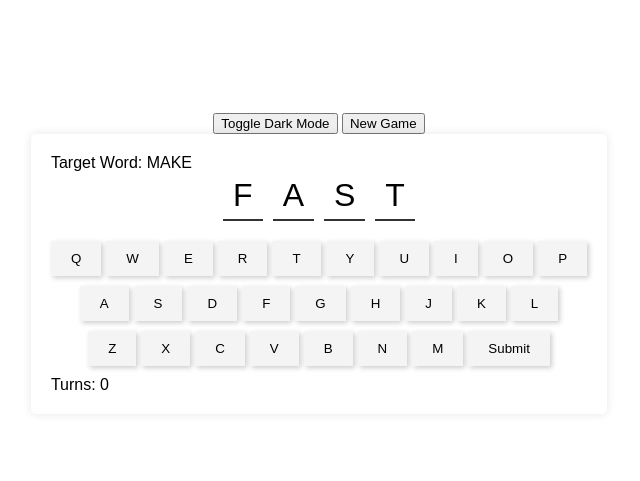
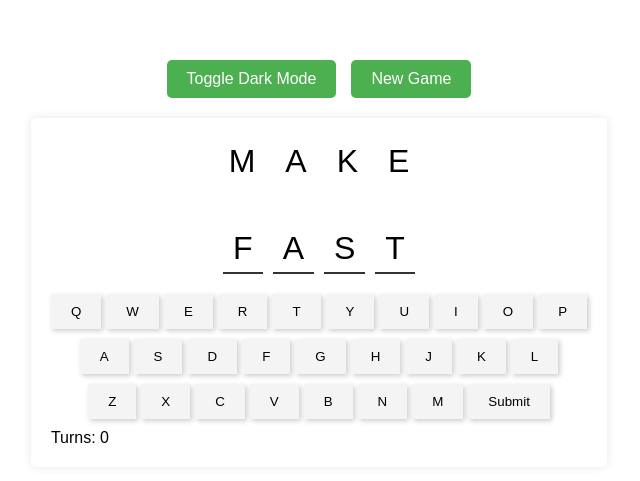
Before and after one commit to mimcmahon20/Laddle, a website with bundled scripts: page index.html in a window 1280 px wide. Shown: the part 145-626 px from the top of the page, without its empty margins (321-961 px from the left). Built offline with nearby package versions, Linux system fonts and the light colour scheme; no server answers.

Commit message:
Updated styling

```diff
--- a/gameUI.js
+++ b/gameUI.js
@@ -80,7 +80,6 @@ window.addEventListener("DOMContentLoaded", () => {
 
   submitButton.addEventListener("click", () => {
     const guessedLetter = selectedKey;
-    console.log(guessedLetter);
     if (selectedLetterIndex !== null && guessedLetter) {
       handleGuess(selectedLetterIndex, guessedLetter);
     }
@@ -100,9 +99,7 @@ window.addEventListener("DOMContentLoaded", () => {
     }
     //try to submit if key is enter
     if (e.key == "Enter") {
-      console.log("enter pressed");
       if (selectedLetterIndex !== null && guessedLetter) {
-        console.log(selectedLetterIndex, selectedKey);
         handleGuess(selectedLetterIndex, selectedKey);
       }
     }
@@ -126,6 +123,10 @@ window.addEventListener("DOMContentLoaded", () => {
         letterButtons[selectedLetterIndex].style.backgroundColor = "#E54B31";
         displayFeedback("Invalid guess. Please try again.");
       }
+      setTimeout(() => {
+        clearHighlights();
+        selectedLetterIndex = null;
+      }, 400);
     } else {
       displayFeedback("Invalid guess. Please try again.");
     }
@@ -140,7 +141,7 @@ window.addEventListener("DOMContentLoaded", () => {
 
     // Update turns count
     turnsDisplay.textContent = `Turns: ${gameState.turnsTaken}`;
-
+    updateTargetWord();
     // Check win/lose status and provide feedback
     if (gameState.status === "win") {
       displayFeedback(
@@ -152,8 +153,8 @@ window.addEventListener("DOMContentLoaded", () => {
       feedbackDiv.textContent = ""; // clear feedback if game is ongoing
     }
 
-    const targetWordDisplay = document.getElementById("display-target-word");
-    targetWordDisplay.textContent = gameState.targetWord;
+    // const targetWordDisplay = document.getElementById("display-target-word");
+    // targetWordDisplay.textContent = gameState.targetWord;
   }
 
   function clearHighlights() {
@@ -166,5 +167,14 @@ window.addEventListener("DOMContentLoaded", () => {
     feedbackDiv.textContent = message;
   }
 
+  function updateTargetWord() {
+    const targetWordDisplay = document.querySelectorAll(".target-letter");
+    console.log(targetWordDisplay)
+    targetWordDisplay.forEach((button,index) => {
+      button.textContent = gameState.targetWord.split("")[index];
+    })
+    //targetWordDisplay.textContent = "hi";
+  }
+
   updateUI();
 });
--- a/index.html
+++ b/index.html
@@ -13,7 +13,12 @@
    </div>
     <div class="game-container">
       <div class="target-word">
-        Target Word: <span id="display-target-word"></span>
+         <span id="display-target-word" class="target-word-container">
+          <div class="target-letter" data-index="5"></div>
+          <div class="target-letter" data-index="6"></div>
+          <div class="target-letter" data-index="7"></div>
+          <div class="target-letter" data-index="8"></div>
+        </span>
       </div>
 
       <div class="word-display">
--- a/style.css
+++ b/style.css
@@ -15,6 +15,23 @@ body {
     /* ... other styles ... */
 }
 
+#new-game,
+#dark-mode-toggle {
+  padding: 10px 20px;
+  font-size: 1em;
+  border: none;
+  border-radius: 5px;
+  background-color: #4CAF50;  /* A shade of green for a fresh look */
+  color: white;
+  cursor: pointer;
+  transition: background-color 0.3s;
+}
+
+#new-game:hover,
+#dark-mode-toggle:hover {
+  background-color: #45a049;  /* A slightly darker shade for hover effect */
+}
+
 .game-container {
   background: #fff;
   padding: 20px;
@@ -22,11 +39,22 @@ body {
   box-shadow: 0 0 10px rgba(0, 0, 0, 0.1);
 }
 
-.word-display {
+.word-display,
+.target-word,
+.target-word-container  {
   display: flex;
   justify-content: center;
   margin-bottom: 20px;
   color: black;
+  align-items: center;
+}
+
+.target-letter {
+  font-size: 2em;
+  margin: 0 5px;
+  padding: 5px 10px;
+  border: none;
+  background-color: transparent;
 }
 
 .letter {
@@ -78,6 +106,12 @@ body {
 
 .key:hover, .submit:hover {
     background-color: #e0e0e0;
+}
+
+.settings {
+  display: flex;
+  gap: 15px;
+  margin-bottom: 20px;
 }
 
 
```
Also changed, not shown: gameLogic.js (+1 -6 lines).
